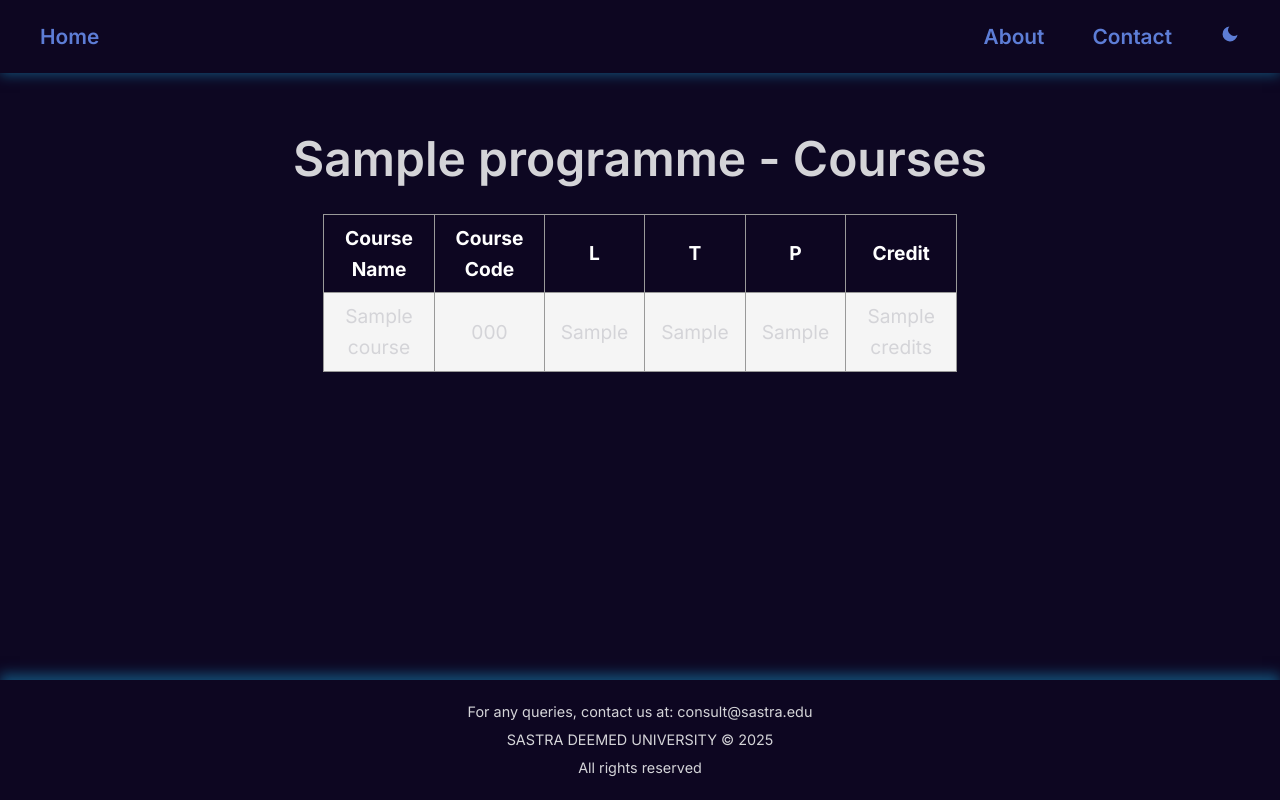
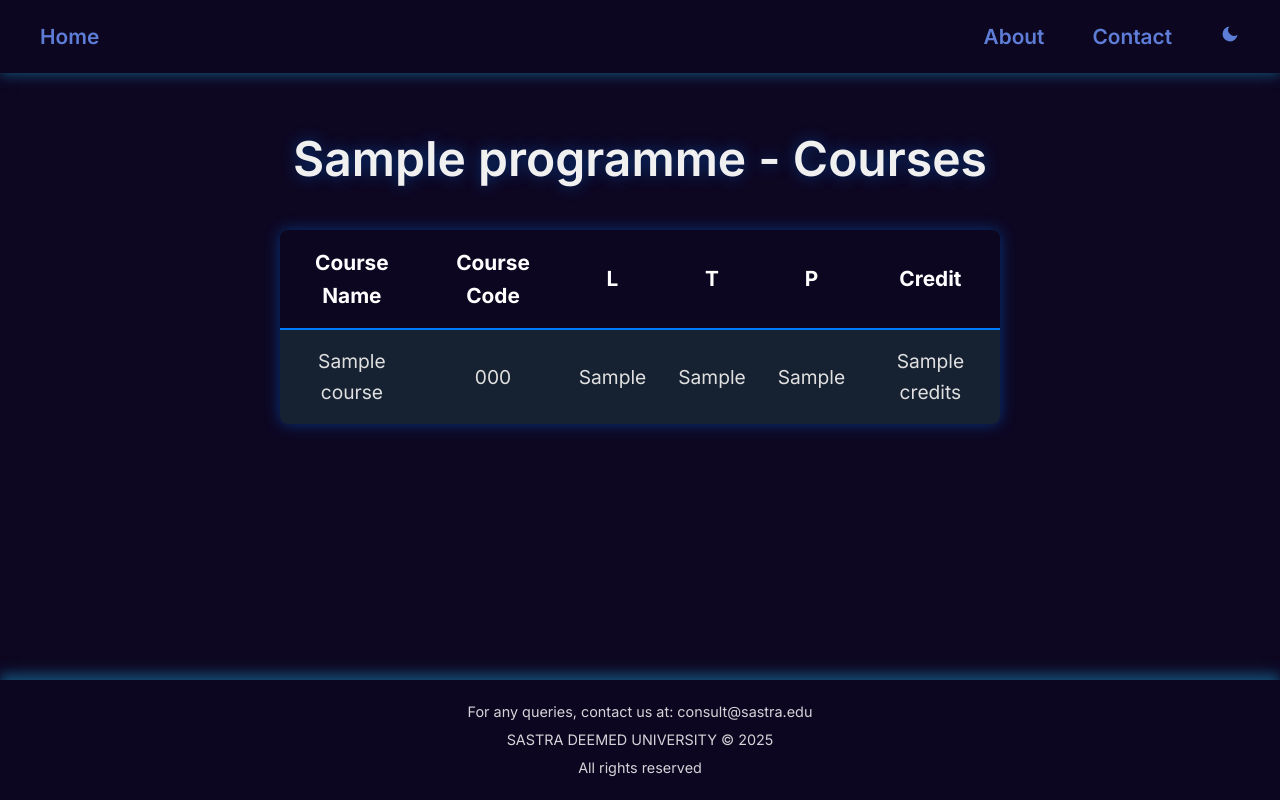
Before and after one commit to SASTRA-Projects/Timetable, a Flask app: template templates/course.html in a window 1280 px wide. Run offline with Flask 3, Linux system fonts and the light colour scheme; the visitor is signed in with stand-in values (Sample User, id 1); the template is opened without the code that fills it: most values are stand-ins (such as "Sample title", 1, 10 or a date in 2020).

Commit message:
tabulation styled from  course.html

```diff
--- a/templates/course.html
+++ b/templates/course.html
@@ -3,28 +3,53 @@
 {% block head %}
     <meta name="description" content="Course list for a specific Programme.">
     <style>
-        table {
-            width: 80%;
-            margin: auto;
-            border-collapse: collapse;
-            font-size: 1.2rem;
+        :root {
+            --primary-dark: #0e1a2b;
+            --blue-shadow: 0 0 15px rgba(0, 123, 255, 0.4);
         }
-        th, td {
-            border: 1px solid #999;
-            padding: 0.5rem 1rem;
-            text-align: center;
-        }
-        th {
-            background-color: var(--menu-footer-bg-dark);
-            color: white;
-        }
-        tr:nth-child(even) {
-            background-color: #f5f5f5;
-        }
+
         h1 {
             text-align: center;
             font-size: 3rem;
             margin-top: 2rem;
+            color: #f0f0f0;
+            text-shadow: var(--blue-shadow);
+        }
+
+        table {
+            width: 90%;
+            margin: 2rem auto;
+            border-collapse: collapse;
+            font-size: 1.2rem;
+            background-color: var(--primary-dark);
+            box-shadow: var(--blue-shadow);
+            border-radius: 8px;
+            overflow: hidden;
+        }
+
+        th, td {
+            padding: 1rem;
+            text-align: center;
+            color: #e0e0e0;
+        }
+
+        th {
+            background-color: var(--menu-footer-bg-dark, #1e2b3c);
+            color: #ffffff;
+            font-size: 1.3rem;
+            border-bottom: 2px solid #007bff;
+        }
+
+        tr {
+            transition: background-color 0.3s;
+        }
+
+        tr:hover {
+            background-color: rgba(0, 123, 255, 0.1);
+        }
+
+        tr:nth-child(even) {
+            background-color: rgba(255, 255, 255, 0.03); /* minimal contrast */
         }
     </style>
 {% endblock %}
@@ -34,7 +59,7 @@
 {% block content %}
     <h1>{{ programme }} - Courses</h1>
     {% if not courses %}
-        <p style="text-align: center; font-size: 2rem;">No courses found!</p>
+        <p style="text-align: center; font-size: 2rem; color: white;">No courses found!</p>
     {% else %}
         <table>
             <tr>
```
